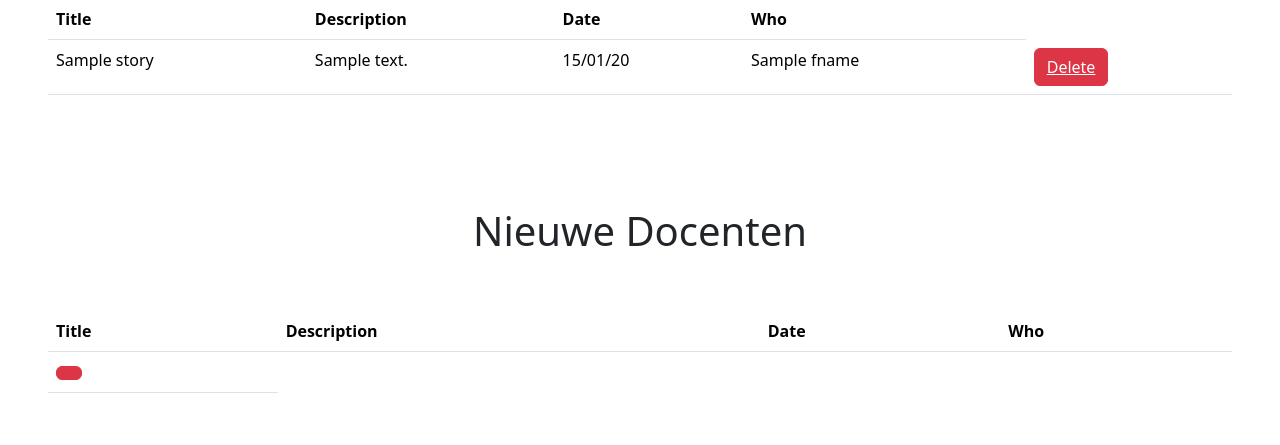
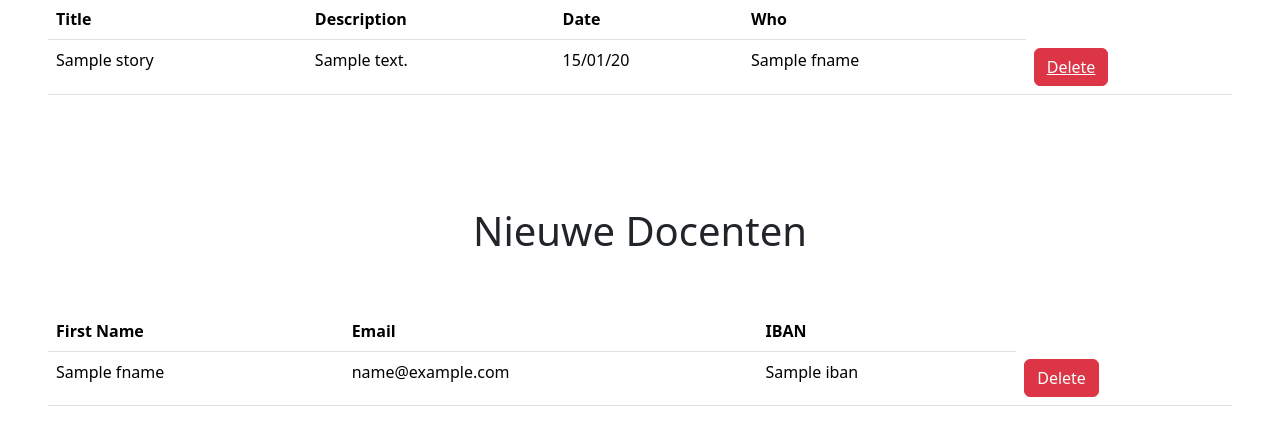
Before and after one commit to rehman-m/TheAdventureClube, a Symfony app: template templates/login/admin.html.twig in a window 1280 px wide. Shown: the part 305-750 px from the top of the page. Run offline with Twig, Linux system fonts and the light colour scheme; the template is opened without the code that fills it: most values are stand-ins (such as "Sample title", 1, 10 or a date in 2020); lists and menus that the app fills with data are empty; some libraries are stand-ins or nearby versions.

Commit message:
Rgsiter gemakkt

```diff
--- a/templates/login/admin.html.twig
+++ b/templates/login/admin.html.twig
@@ -7,7 +7,7 @@
 
     <div class="header bg-dark p-3 d-flex justify-content-between">
         <div class="home   ">
-            <a href="" class="text-white text-decoration-none">Home</a>
+            <a href="{{ path('app_adventure') }}" class="text-white text-decoration-none">Home</a>
         </div>
         <div class="docent ">
             <a href="{{ path('app_docent') }}" class="text-white text-decoration-none ">Nieuwe Docent </a>
@@ -70,30 +70,28 @@
             <thead>
             <tr>
 
-                    <th scope="col">Title</th>
-                    <th scope="col">Description</th>
-                    <th scope="col">Date</th>
-                    <th scope="col">Who</th>
+                <th scope="col">First Name</th>
+                <th scope="col">Email</th>
+                <th scope="col">IBAN</th>
+
             </tr>
             </thead>
             <tbody>
             <tr>
-{#                    {% for u in user %}#}
-{#                    <td>{{u.fname }}</td>#}
-{#                    <td>{{ s.description }}</td>#}
-{#                    <td> {{s.date|date('d/m/y')}}   </td>#}
-{#                    <td> {{ s.user.fname }}   </td>#}
-                    <td>  <button class="btn btn-danger">
+                {% for u in users %}
+                <td>{{u.fname }}</td>
+                <td>{{ u.email }}</td>
+                <td> {{u.iban}}   </td>
+{#                <td> {{ s.user.fname }}   </td>#}
+{#                <td>  <button class="btn btn-danger">#}
 
-{#                            <a class="text-white" href="{{ path('del',{id:s.id}) }}">Delete</a>#}
-                        </button> </td>
+                <td>     <a class="text-white btn btn-danger" href="{{ path('del2',{id:u.id}) }}">Delete</a>
+                     </td>
             </tr>
 
-{#                {% endfor %}#}
+            {% endfor %}
             </tbody>
         </table>
-
-        </div>
 
 </div>
 
```
Also changed, not shown: adventureclub.sql (+4 -4 lines), src/Controller/LoginController.php (+13 -1 lines). Lines whose indentation alone changed are shown as unchanged.
